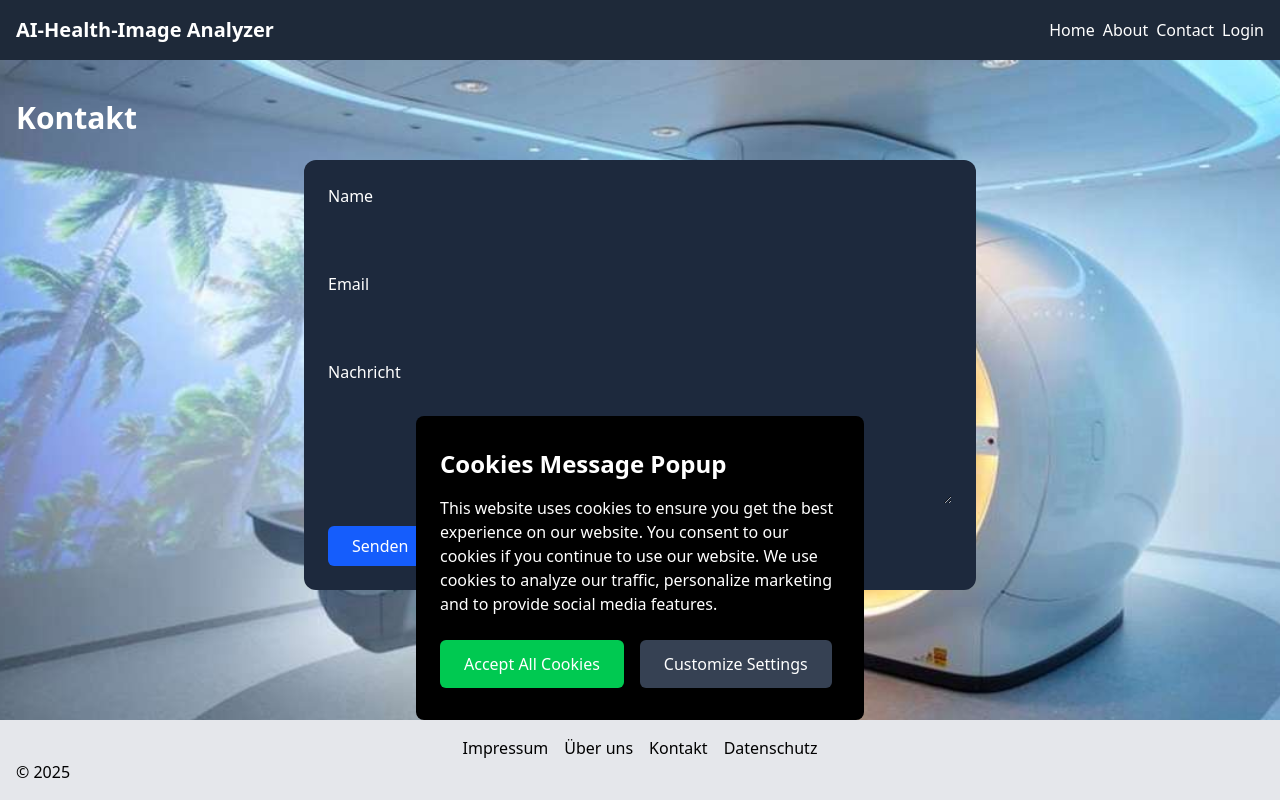
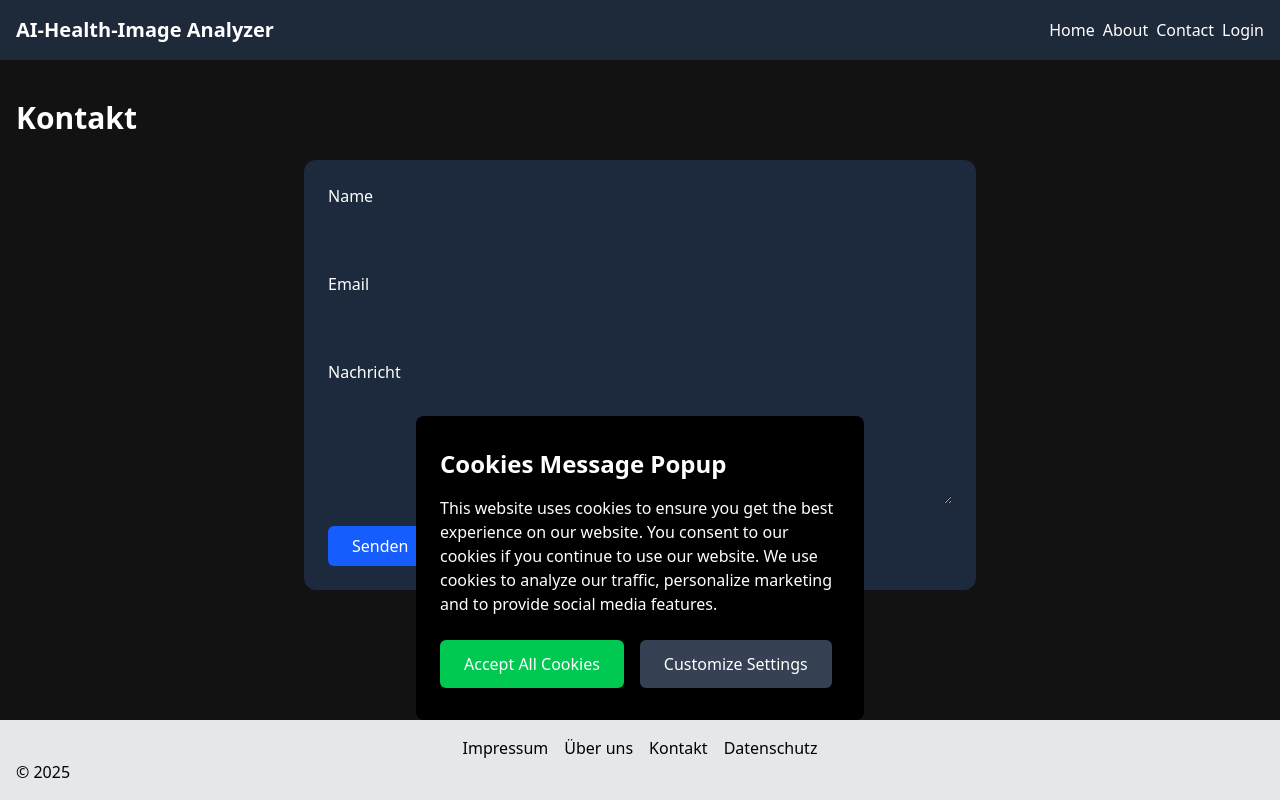
Before and after one commit to AI-Health-Image/AI-Health-Image, a React (Vite) app in the folder frontend/: page /contact in a window 1280 px wide. Built offline with nearby package versions, Linux system fonts and the light colour scheme.

Commit message:
changed background on the contact_page

```diff
--- a/frontend/src/pages/ContactPage.jsx
+++ b/frontend/src/pages/ContactPage.jsx
@@ -9,7 +9,7 @@ function ContactPage() {
   return (
     <div
       className="bg-cover bg-center h-screen"
-      style={{ backgroundImage: "url('/mrt-maschin.jpg')" }}
+
     >
       <Layout>
         <div className="container mx-auto px-4 py-8">
```
